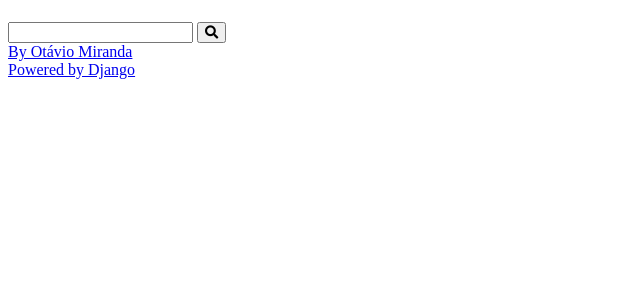
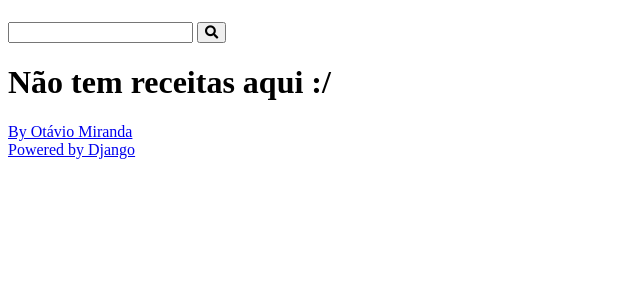
Before and after one commit to Dudacabo/curso-django-projeto1, a Django app: page / in a window 1280 px wide. Shown: the part 58-358 px from the top of the page, without its empty margins (0-640 px from the left). Run offline with Django 5.2, Linux system fonts and the light colour scheme; data that the repository does not hold is empty.

Commit message:
Arrumando a página home para quando não tiver receitas publicadas

```diff
--- a/receitas/templates/receitas/pages/home.html
+++ b/receitas/templates/receitas/pages/home.html
@@ -1,11 +1,15 @@
 {% extends "global/base.html" %}
 
-<title> {% block title %}HOME | {% endblock title %} Receitas</title>
+{% block title %}HOME | {% endblock title %}
 
 {% block content %}
     <div class="main-content main-content-list container">
         {% for receita in receitas  %}
-         {% include 'receitas/partials/receita.html' %}
+            {% include 'receitas/partials/receita.html' %}
+        {% empty %}
+            <div class="center m-y">
+                <h1> Não tem receitas aqui :/ </h1>
+            </div>
         {% endfor %}
 
     </div>
--- a/receitas/views.py
+++ b/receitas/views.py
@@ -5,9 +5,11 @@ from receitas.models import Receita
 
 def home(request):
     receitas = Receita.objects.filter(is_published = True,).order_by('-id')
+
     return render(request, 'receitas/pages/home.html', context={
         'receitas': receitas,
     })
+
 
 def category(request, category_id):
     receitas = get_list_or_404(
@@ -20,6 +22,7 @@ def category(request, category_id):
         'title': f'{receitas[0].category.name} - Category | '
     })
 
+
 def receita(request, id):
     receita = get_object_or_404(Receita, id=id, is_published = True, )
 
```
